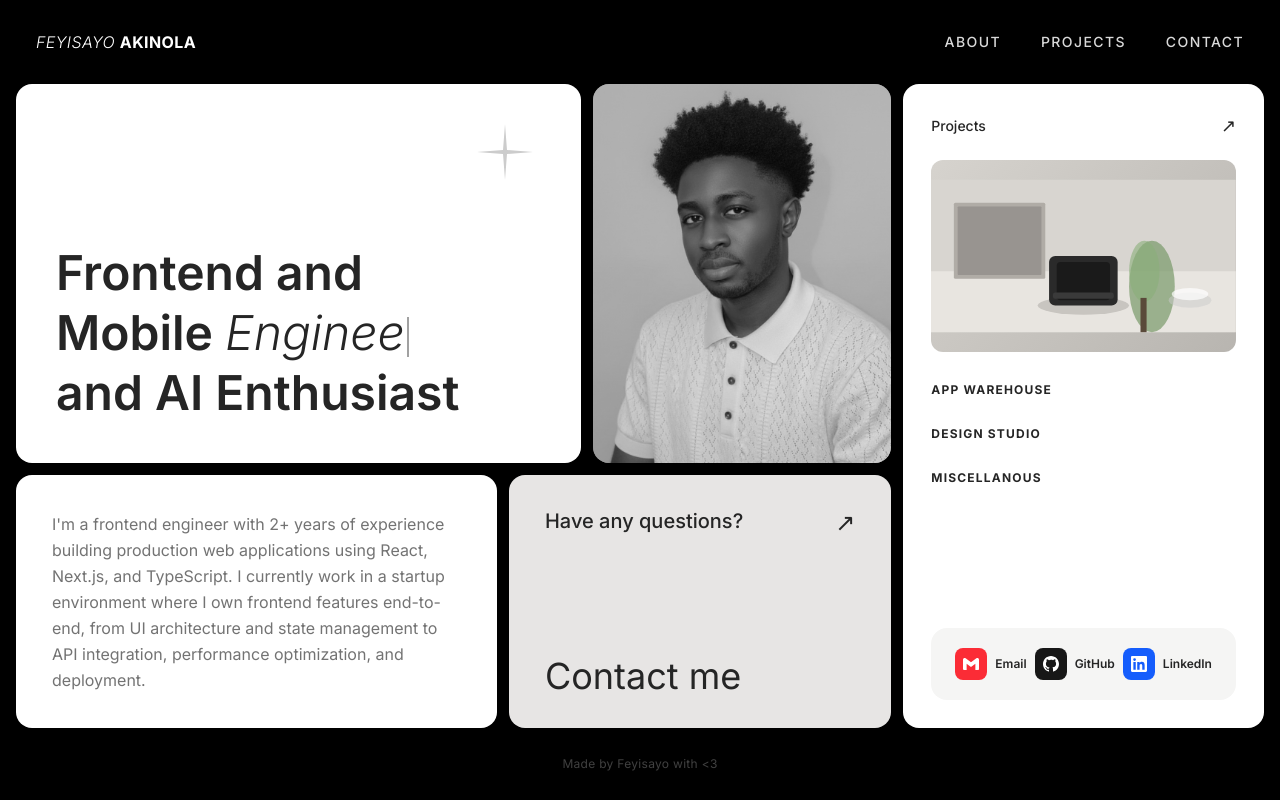
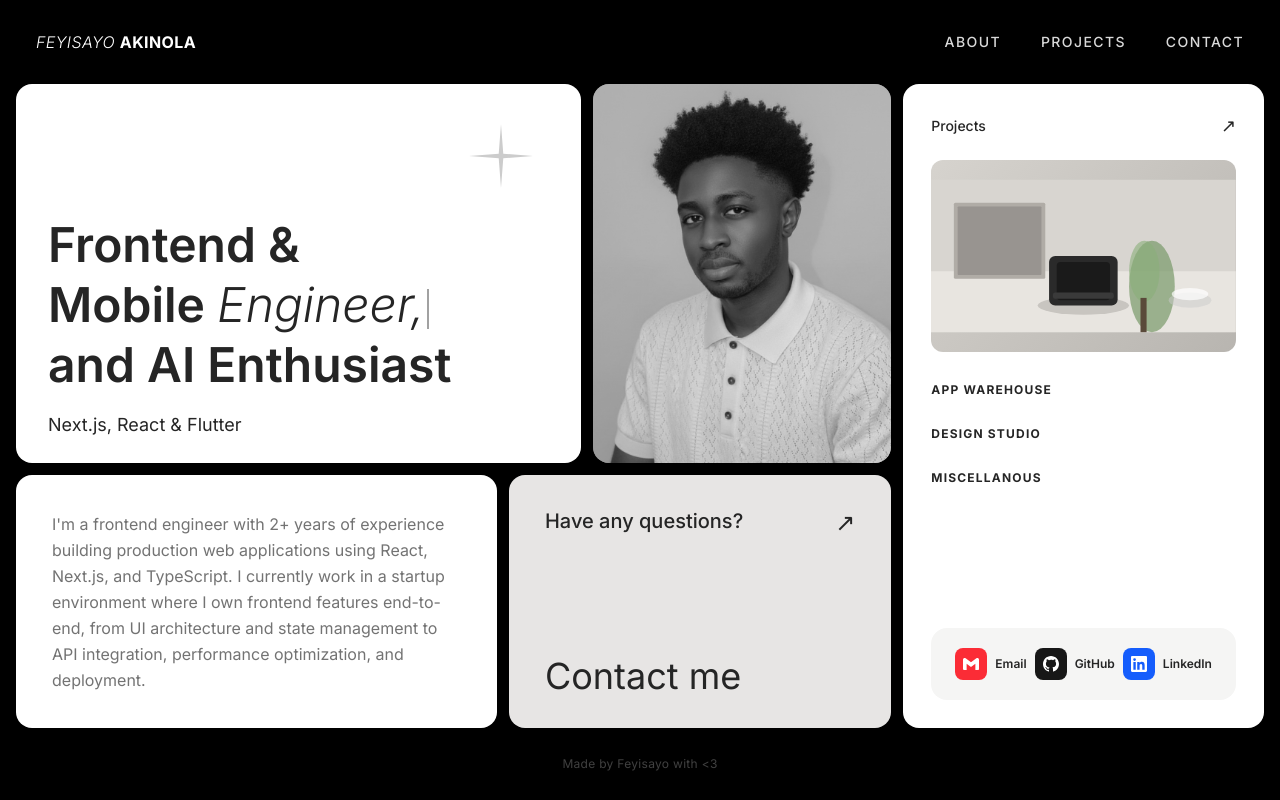
Before and after one commit to feyi-akinola/portfolio-2, a React app: page / in a window 1280 px wide. Built offline with nearby package versions, Linux system fonts and the light colour scheme; the HTML template or start-up script is replaced by a standard one.

Commit message:
Bio card hover text effect, hero card minor updates

```diff
--- a/src/components/BioCard.tsx
+++ b/src/components/BioCard.tsx
@@ -8,10 +8,10 @@ type BioCardProps = {
 export default function BioCard({ style }: BioCardProps) {
   return (
     <div
-      className="bg-white rounded-2xl px-9 py-8 flex items-center transition-shadow duration-300 hover:shadow-2xl"
+      className="bg-white rounded-2xl px-9 py-8 flex items-center cursor-pointer group"
       style={style}
     >
-      <p className="text-md font-regular leading-relaxed text-neutral-500 whitespace-normal">{BIO_TEXT}</p>
+      <p className="text-md font-regular leading-relaxed text-neutral-500 whitespace-normal group-hover:text-black transition-colors duration-300">{BIO_TEXT}</p>
     </div>
   );
 }
--- a/src/components/HeroCard.tsx
+++ b/src/components/HeroCard.tsx
@@ -1,9 +1,9 @@
 import { useEffect, useState } from "react";
 
 const WORDS = ["Developer,", "Engineer,"];
-const TYPE_SPEED = 80;
-const DELETE_SPEED = 30;
-const PAUSE_AFTER_TYPE = 1600;
+const TYPE_SPEED = 85;
+const DELETE_SPEED = 65;
+const PAUSE_AFTER_TYPE = 2200;
 const PAUSE_AFTER_DELETE = 400;
 
 const StarIcon = () => (
@@ -21,7 +21,7 @@ const StarIcon = () => (
       }
     `}</style>
     <div className="star-wrap">
-      <svg width="56" height="56" viewBox="0 0 56 56" fill="none">
+      <svg width="64" height="64" viewBox="0 0 56 56" fill="none">
         <path d="M28 0 L30 26 L56 28 L30 30 L28 56 L26 30 L0 28 L26 26 Z" fill="#ccc" />
       </svg>
     </div>
@@ -71,7 +71,7 @@ export default function HeroCard({ style }: HeroCardProps) {
 
   return (
     <div
-      className="hero-card bg-white rounded-2xl p-10 flex flex-col justify-between relative overflow-hidden transition-shadow duration-300"
+      className="hero-card bg-white rounded-2xl px-8 py-6 flex flex-col justify-between relative overflow-hidden group"
       style={style}
     >
       <div className="absolute top-10 right-12 pointer-events-none select-none">
@@ -79,7 +79,7 @@ export default function HeroCard({ style }: HeroCardProps) {
       </div>
       <div className="flex-1" />
       <h1 className="text-5xl font-semibold leading-tight text-text">
-        Frontend and
+        Frontend &
         <br />
         Mobile{" "}
         <em className="italic font-light">
@@ -92,12 +92,18 @@ export default function HeroCard({ style }: HeroCardProps) {
         <br />
         and AI Enthusiast
       </h1>
-      <style>{`
-        @keyframes blink {
-          0%, 100% { opacity: 1; }
-          50%       { opacity: 0; }
-        }
-      `}</style>
+      <p className="mt-4 text-text text-lg translate-x-0 group-hover:translate-x-2 transition-transform duration-300">
+        Next.js, React & Flutter
+      </p>
+
+      <style>
+        {`
+          @keyframes blink {
+            0%, 100% { opacity: 1; }
+            50%       { opacity: 0; }
+          }
+        `}
+      </style>
     </div>
   );
 }
```
